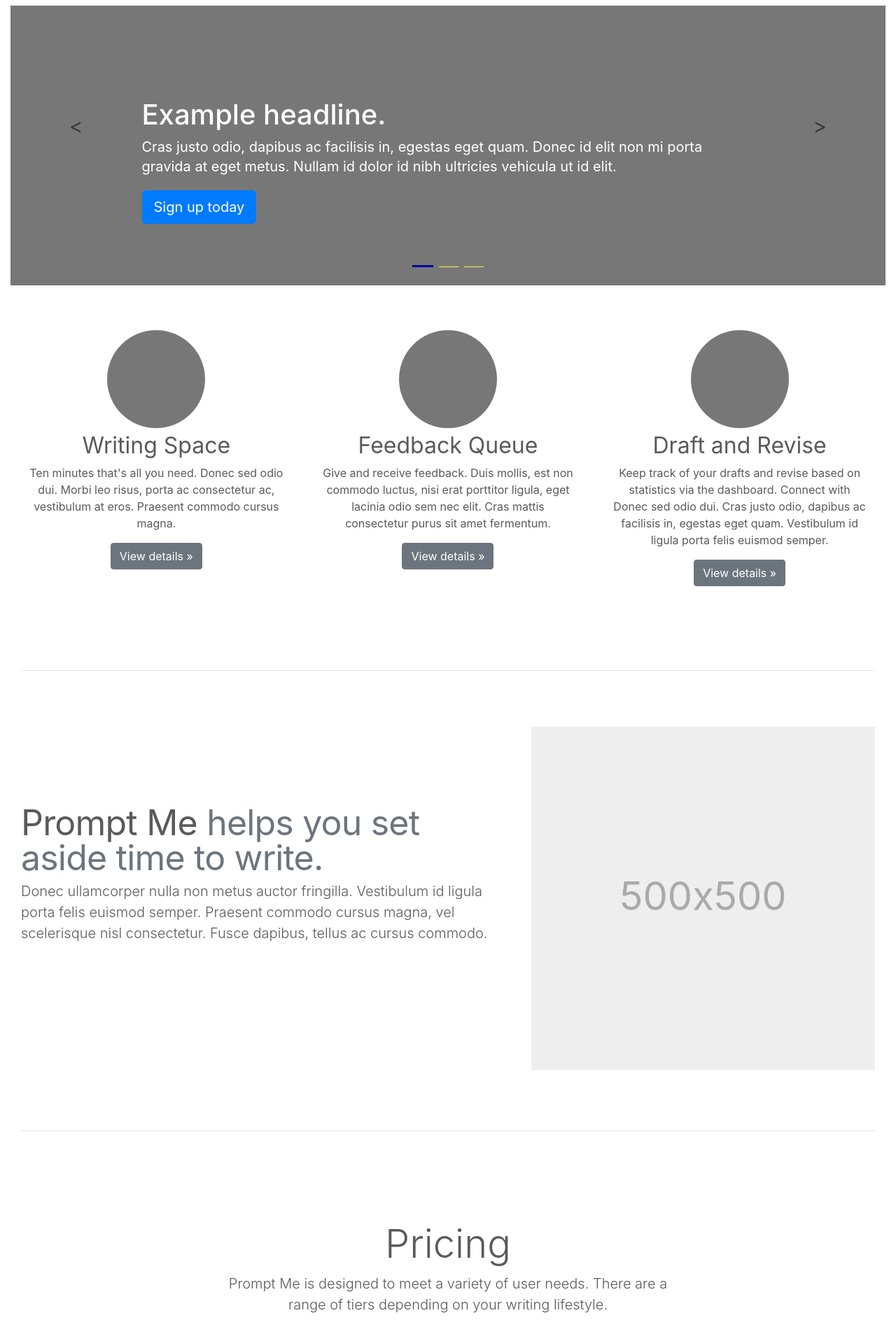
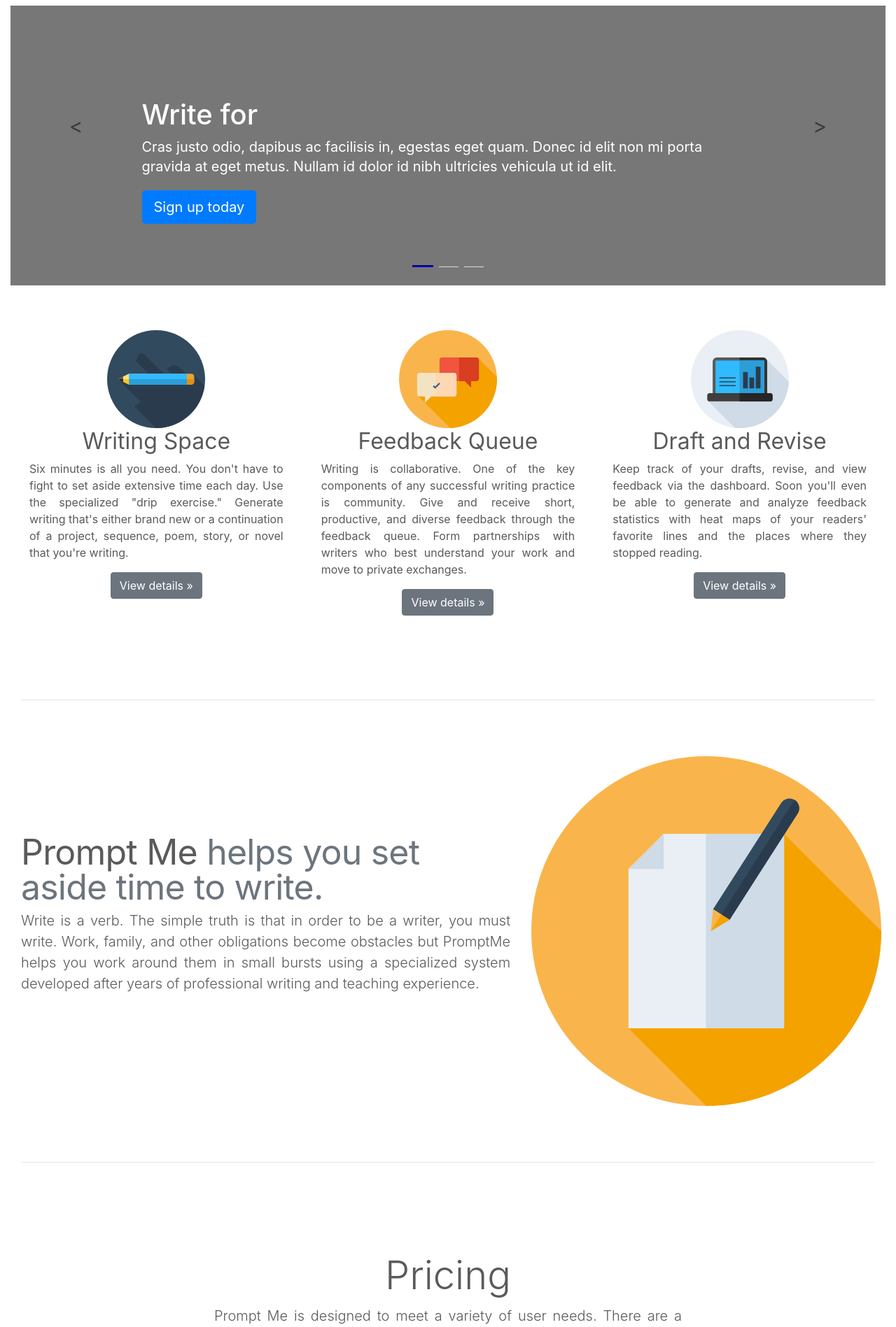
Before and after one commit to kevindublin/promptme, a Django app: template apps/core/templates/pages/home.html in a window 1280 px wide. Shown: the part 56-1953 px from the top of the page at 70% size. Run offline with Django 3.2, Linux system fonts and the light colour scheme; the template is opened without the code that fills it, so the values that code supplies are empty; some libraries are stand-ins or nearby versions.

Commit message:
landing page

```diff
--- a/apps/core/static/css/custom.css
+++ b/apps/core/static/css/custom.css
@@ -40,3 +40,8 @@
 .container {
     max-width: 1280px;
 }
+
+.lead, .col-text {
+
+   text-align: justify;
+}
--- a/apps/core/static/css/feedbackq.css
+++ b/apps/core/static/css/feedbackq.css
@@ -105,7 +105,7 @@ html {
 
 .carousel-indicators li {
   cursor: pointer;
-  background-color: #ffff99;
+  background-color: #eee;
   box-shadow: inset 1px 1px 1px 1px rgba(0,0,0,0.5);
 }
 .carousel-indicators .active {
--- a/apps/core/static/js/timer.js
+++ b/apps/core/static/js/timer.js
@@ -10,7 +10,7 @@ function startTimer(duration, display) {
         display.textContent = minutes + ":" + seconds;
 
         if (--timer < 0) {
-        	document.getElementById('draft-form').disabled = true;
+        	$("#draftForm :input").prop('readonly', true);
             timer = 0;
         }
     }, 1000);
--- a/apps/core/templates/pages/home.html
+++ b/apps/core/templates/pages/home.html
@@ -1,4 +1,6 @@
 {% extends "base.html" %}
+{% load static %}
+
 
 {% block title %}
     Prompt Me - Home
@@ -19,7 +21,7 @@
         <svg class="bd-placeholder-img" width="100%" height="100%" xmlns="http://www.w3.org/2000/svg" preserveAspectRatio="xMidYMid slice" focusable="false" role="img"><rect width="100%" height="100%" fill="#777"></rect></svg>
         <div class="container">
           <div class="carousel-caption text-left">
-            <h1>Example headline.</h1>
+            <h1>Write for </h1>
             <p>Cras justo odio, dapibus ac facilisis in, egestas eget
 quam. Donec id elit non mi porta gravida at eget metus. Nullam id dolor
 id nibh ultricies vehicula ut id elit.</p>
@@ -72,26 +74,21 @@ id nibh ultricies vehicula ut id elit.</p>
     <!-- Three columns of text below the carousel -->
     <div class="row" id="how-it-works">
       <div class="col-lg-4">
-        <svg class="bd-placeholder-img rounded-circle" width="140" height="140" xmlns="http://www.w3.org/2000/svg" preserveAspectRatio="xMidYMid slice" focusable="false" role="img" aria-label="Placeholder: 140x140"><title>Placeholder</title><rect width="100%" height="100%" fill="#777"></rect><text x="50%" y="50%" fill="#777" dy=".3em">140x140</text></svg>
+        <img src="{% static '/images/draft.svg' %}" alt="pencil icon" height="140" width="140" />
         <h2>Writing Space</h2>
-        <p>Ten minutes that's all you need. Donec sed odio dui. Morbi
-leo risus, porta ac consectetur ac, vestibulum at eros. Praesent commodo
- cursus magna.</p>
+        <p class="col-text">Six minutes is all you need. You don't have to fight to set aside extensive time each day. Use the specialized "drip exercise." Generate writing that's either brand new or a continuation of a project, sequence, poem, story, or novel that you're writing.</p>
         <p><a class="btn btn-secondary" href="#" role="button">View details »</a></p>
       </div><!-- /.col-lg-4 -->
       <div class="col-lg-4">
-        <svg class="bd-placeholder-img rounded-circle" width="140" height="140" xmlns="http://www.w3.org/2000/svg" preserveAspectRatio="xMidYMid slice" focusable="false" role="img" aria-label="Placeholder: 140x140"><title>Placeholder</title><rect width="100%" height="100%" fill="#777"></rect><text x="50%" y="50%" fill="#777" dy=".3em">140x140</text></svg>
+        <img src="{% static '/images/queue.svg' %}" alt="chat bubble" height="140" width="140" />
         <h2>Feedback Queue</h2>
-        <p>Give and receive feedback. Duis mollis, est non commodo luctus, nisi erat porttitor
-ligula, eget lacinia odio sem nec elit. Cras mattis consectetur purus
-sit amet fermentum.</p>
+        <p class="col-text">Writing is collaborative. One of the key components of any successful writing practice is community. Give and receive short, productive, and diverse feedback through the feedback queue. Form partnerships with writers who best understand your work and move to private exchanges.</p>
         <p><a class="btn btn-secondary" href="#" role="button">View details »</a></p>
       </div><!-- /.col-lg-4 -->
       <div class="col-lg-4">
-        <svg class="bd-placeholder-img rounded-circle" width="140" height="140" xmlns="http://www.w3.org/2000/svg" preserveAspectRatio="xMidYMid slice" focusable="false" role="img" aria-label="Placeholder: 140x140"><title>Placeholder</title><rect width="100%" height="100%" fill="#777"></rect><text x="50%" y="50%" fill="#777" dy=".3em">140x140</text></svg>
+        <img src="{% static '/images/revise.svg' %}" alt="laptop with writing" height="140" width="140" />
         <h2>Draft and Revise</h2>
-        <p>Keep track of your drafts and revise based on statistics via the dashboard. Connect with Donec sed odio dui. Cras justo odio, dapibus ac facilisis in,
- egestas eget quam. Vestibulum id ligula porta felis euismod semper.</p>
+        <p class="col-text">Keep track of your drafts, revise, and view feedback via the dashboard. Soon you'll even be able to generate and analyze feedback statistics with heat maps of your readers' favorite lines and the places where they stopped reading.</p>
         <p><a class="btn btn-secondary" href="#" role="button">View details »</a></p>
       </div><!-- /.col-lg-4 -->
     </div><!-- /.row -->
@@ -104,13 +101,10 @@ sit amet fermentum.</p>
     <div class="row featurette">
       <div class="col-md-7">
         <h2 class="featurette-heading">Prompt Me <span class="text-muted">helps you set aside time to write.</span></h2>
-        <p class="lead">Donec ullamcorper nulla non metus auctor
-fringilla. Vestibulum id ligula porta felis euismod semper. Praesent
-commodo cursus magna, vel scelerisque nisl consectetur. Fusce dapibus,
-tellus ac cursus commodo.</p>
+        <p class="lead">Write is a verb. The simple truth is that in order to be a writer, you must write. Work, family, and other obligations become obstacles but PromptMe helps you work around them in small bursts using a specialized system developed after years of professional writing and teaching experience.</p>
       </div>
       <div class="col-md-5">
-        <svg class="bd-placeholder-img bd-placeholder-img-lg featurette-image img-fluid mx-auto" width="500" height="500" xmlns="http://www.w3.org/2000/svg" preserveAspectRatio="xMidYMid slice" focusable="false" role="img" aria-label="Placeholder: 500x500"><title>Placeholder</title><rect width="100%" height="100%" fill="#eee"></rect><text x="50%" y="50%" fill="#aaa" dy=".3em">500x500</text></svg>
+        <img src="{% static '/images/prompt.svg' %}" alt="page-and-pen" height="500" width="500" />
       </div>
     </div>
 
--- a/apps/core/templates/pages/write.html
+++ b/apps/core/templates/pages/write.html
@@ -33,7 +33,7 @@
                     <h4 class="my-0 font-weight-normal"><span id="timer">6:00</span></h4>
                     </div>
                     <div class="write-box">
-                      <form id="draft-form" method="POST">
+                      <form id="draftForm" method="POST">
                         {% csrf_token %}
                         {{ form.as_p }}
                         <button class="btn btn-primary">Save</button>
```
Also changed, not shown: apps/core/static/js/timer2.js (added, +56 -0 lines), apps/core/static/site copy.md (added, +21 -0 lines), apps/core/static/images/desk.jpg (added), apps/core/static/images/draft.svg (added), apps/core/static/images/kickstart_coding_logo.png (deleted), apps/core/static/images/prompt.svg (added), apps/core/static/images/queue.svg (added), apps/core/static/images/revise.svg (added).
